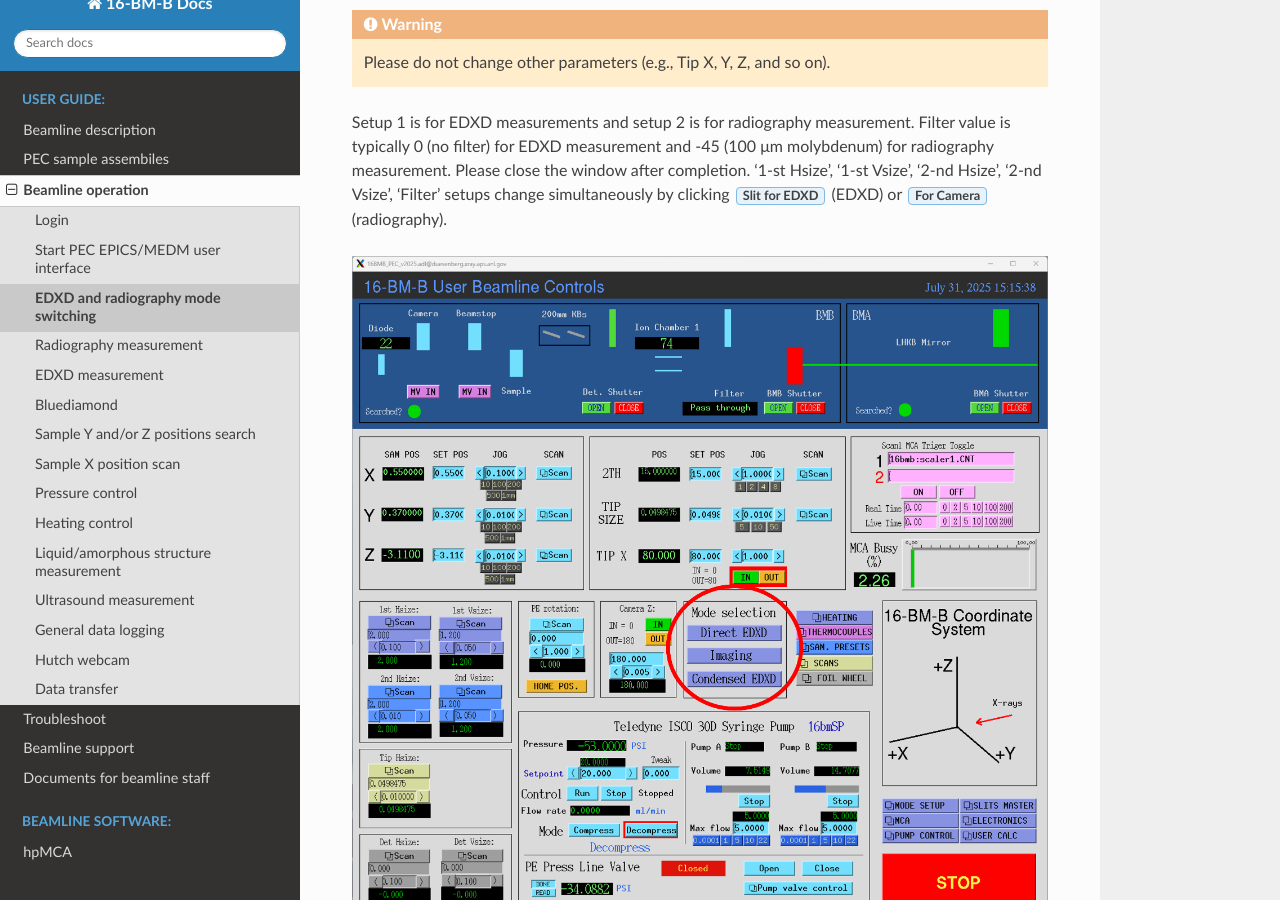
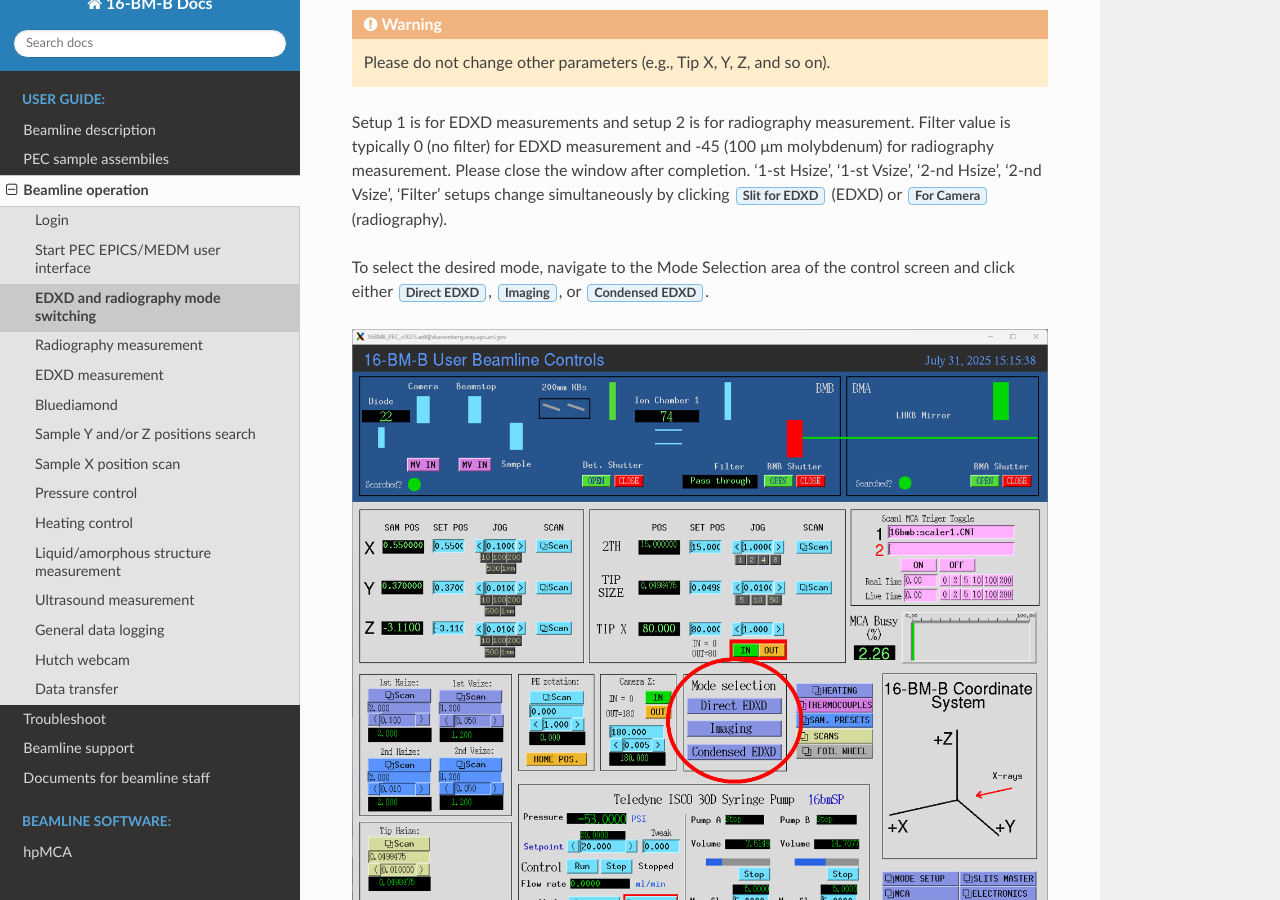
Before and after one commit to taeastmo/16BMB_manual, a Sphinx documentation site: the page built from docs/source/operations/item_003_EDXD_radiography_switching.rst, in a window 1280 px wide and 900 px high, scrolled down 2606 px. Built offline with Sphinx 7.4.7 and the Read the Docs theme 3.1.0, drawn with Linux system fonts in a browser that asks for light colours.

Commit message:
Update item_003_EDXD_radiography_switching.rst

```diff
--- a/docs/source/operations/item_003_EDXD_radiography_switching.rst
+++ b/docs/source/operations/item_003_EDXD_radiography_switching.rst
@@ -47,6 +47,8 @@ radiography measurement. Please close the window after completion.
 '1-st Hsize', '1-st Vsize', '2-nd Hsize', '2-nd Vsize', 'Filter' setups change
 simultaneously by clicking :guilabel:`Slit for EDXD` (EDXD) or :guilabel:`For Camera` (radiography).
 
+To select the desired mode, navigate to the Mode Selection area of the control screen and click either :guilabel:`Direct EDXD`, :guilabel:`Imaging`, or :guilabel:`Condensed EDXD`.
+
 .. figure:: /images/operation/slit_mode_switch.png
    :alt: slit_mode_switch
    :width: 720px
```
